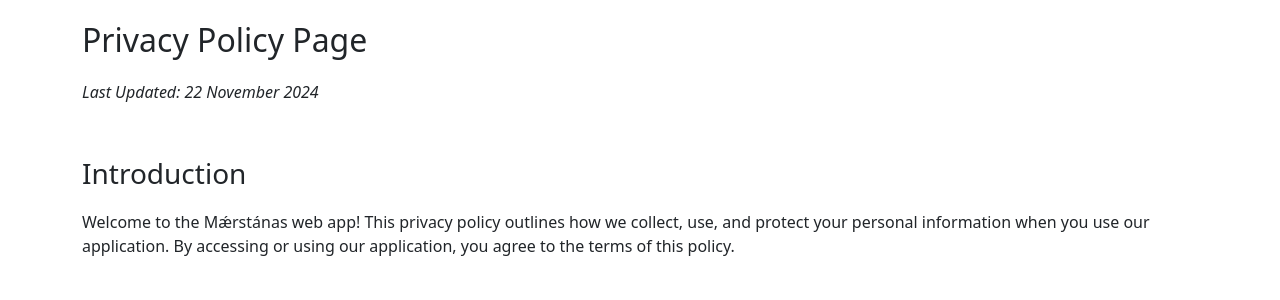
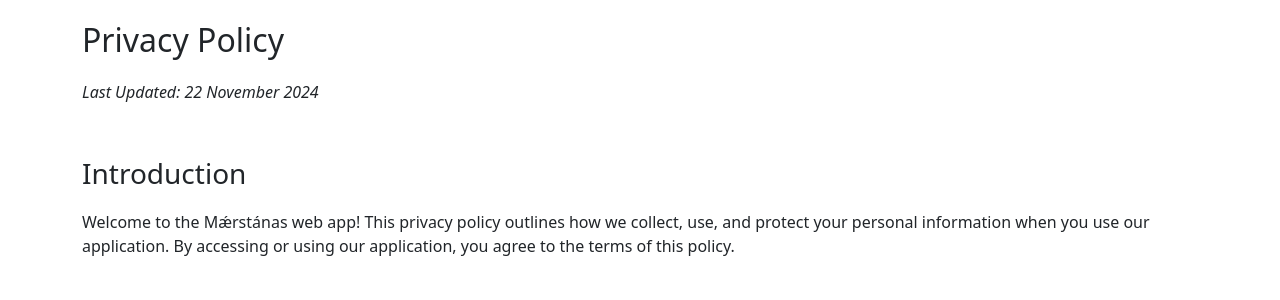
Before and after one commit to jaerrib/maerstanas-webapp, a Django app: page /privacy_policy/ in a window 1280 px wide. Shown: the part 72-372 px from the top of the page. Run offline with Django 5.2, Linux system fonts and the light colour scheme; parts of the project's set-up code (start-up, migrations or seed data) failed here and were passed over.

Commit message:
Remove extra word in page title

```diff
--- a/templates/privacy_policy.html
+++ b/templates/privacy_policy.html
@@ -3,7 +3,7 @@
 {% block title %}Privacy Policy{% endblock title %}
 
 {% block content %}
-<p class="fs-2">Privacy Policy Page</p>
+<p class="fs-2">Privacy Policy</p>
 
 <p class="fst-italic">Last Updated: 22 November 2024</p>
 
```
